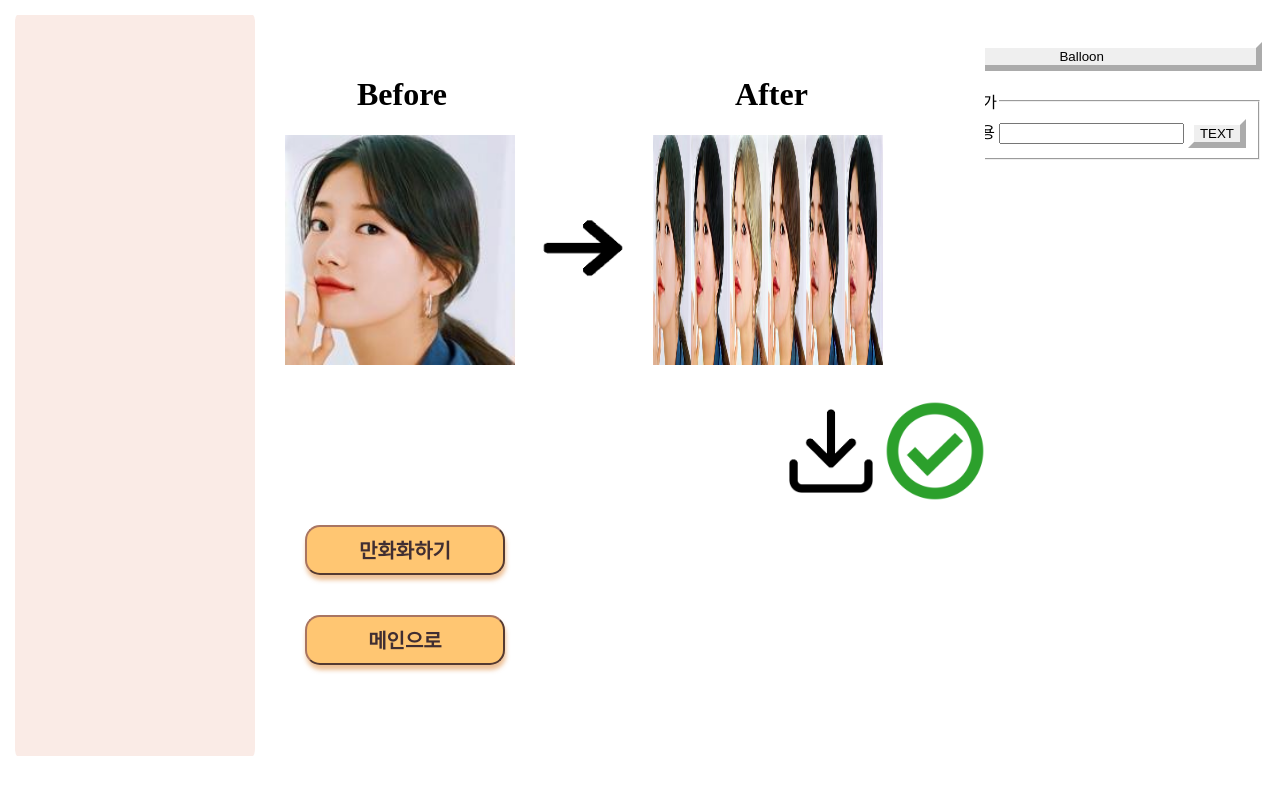
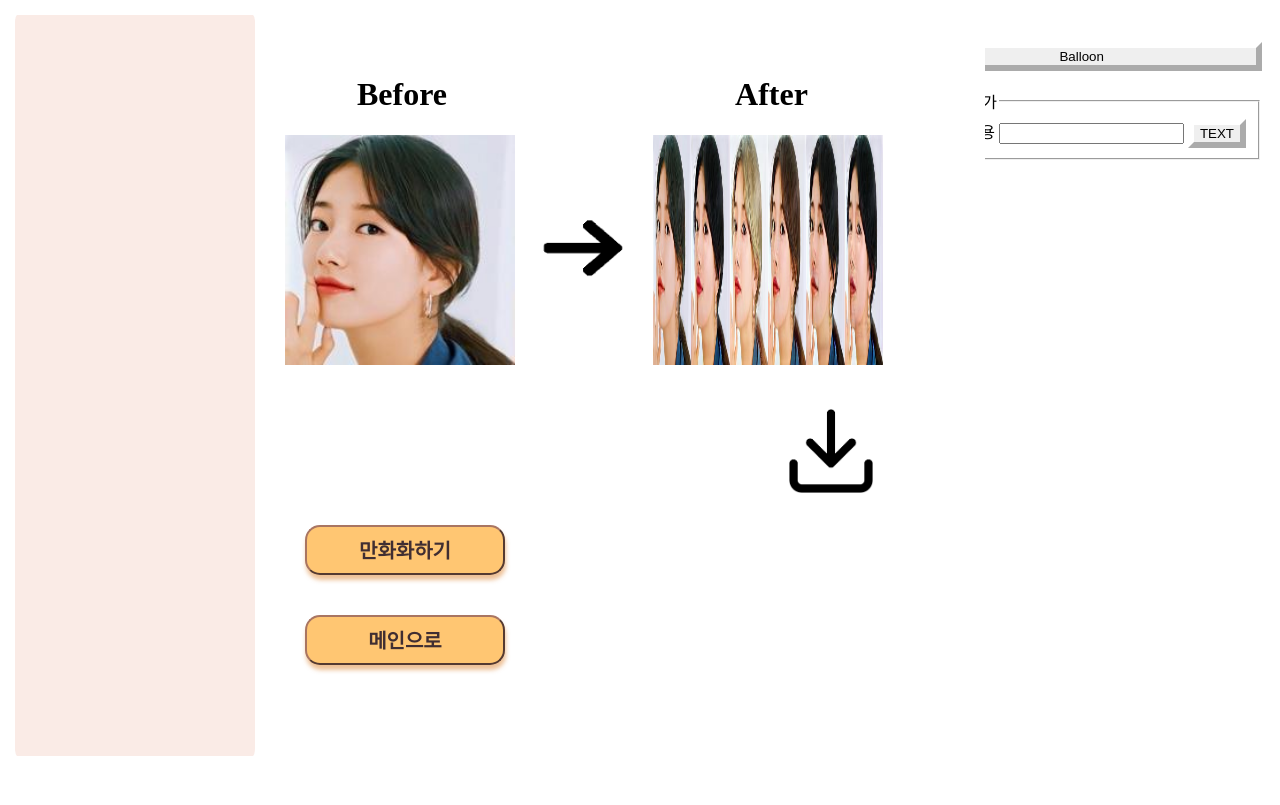
Before and after one commit to IbwaProject/SharpToon, a Flask app: page /result in a window 1280 px wide. Run offline with Flask 2, Linux system fonts and the light colour scheme; some libraries are stand-ins or nearby versions; some web fonts are replaced.

Commit message:
CompleteImage 투명도 조절

```diff
--- a/templates/result.html
+++ b/templates/result.html
@@ -34,7 +34,7 @@
             <br><br>
             <div align="right">
                <img src="{{url_for('static', filename = 'images/download.png')}}" alt="My Image" height="100" width="100" id="download">
-               <img src="{{url_for('static', filename = 'images/completeImage.png')}}" onerror = "this.style.display='none'" id = "complete-image" height = "100" width = "100"></img>
+               <img src="{{url_for('static', filename = 'images/completeImage.png')}}" onerror = "this.style.display='none'" id = "complete-image" height = "100" width = "100" opacity="100"></img>
             </div>
             <form method = "GET" name = "gocartoon_form" action ="/option_cartoon">
                <input type="hidden" name = "decodename"/>
@@ -87,6 +87,10 @@
       if(decodeName=="1") result.src="{{url_for('static', filename = 'images/result/imgBlack.jpg')}}"
       else if(decodeName=="2") result.src="{{url_for('static', filename = 'images/result/imgBlond.jpg')}}"
       else if(decodeName=="3") result.src="{{url_for('static', filename = 'images/result/imgBrown.jpg')}}"
+
+      var check = document.getElementById("complete-image");
+      check.animate({opacity: "0"}, 1000);
+      setTimeout(() => check.style.opacity = "0", 1000);
    }
 
    function makeballoon_btn()
```
